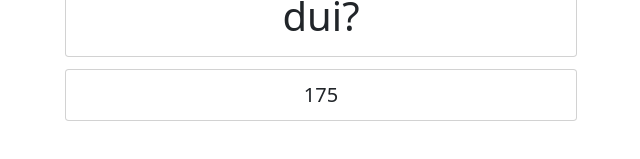
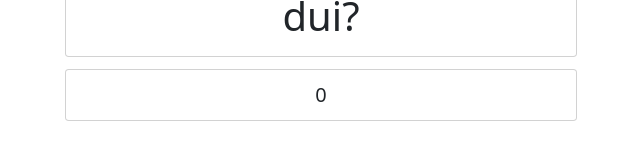
Before and after one commit to rasooly-dev/spinter, a React (Create React App) app in the folder client/: page / in a window 1280 px wide. Shown: the part 521-680 px from the top of the page, without its empty margins (319-959 px from the left). Built offline with nearby package versions, Linux system fonts and the light colour scheme.

Commit message:
retribution

```diff
--- a/client/src/pages/InterviewPage/InterviewPage.js
+++ b/client/src/pages/InterviewPage/InterviewPage.js
@@ -5,14 +5,14 @@ function InterviewPage() {
   const [interviewQuestion, setInterviewQuestion] = useState(
     "Lorem ipsum dolor sit amet, consectetur adipiscing elit. Aenean in lacus metus. Aenean ipsum leo, varius quis orci ut, lobortis condimentum ipsum. Donec vel purus dui?"
   );
-  const [time, setTime] = useState(180);
+  const [time, setTime] = useState(5);
   useEffect(() => {
     //fetch from API
     //value = fetch()
     // setInterviewQuestion(value)
     const timer = setTimeout(() => {
       // conclude the interview and navigate to the following page
-    }, 180000);
+    }, 5000);
     const timer2 = setTimeout(() => {
       if (time > 0) {
         setTime(time - 1);
```
